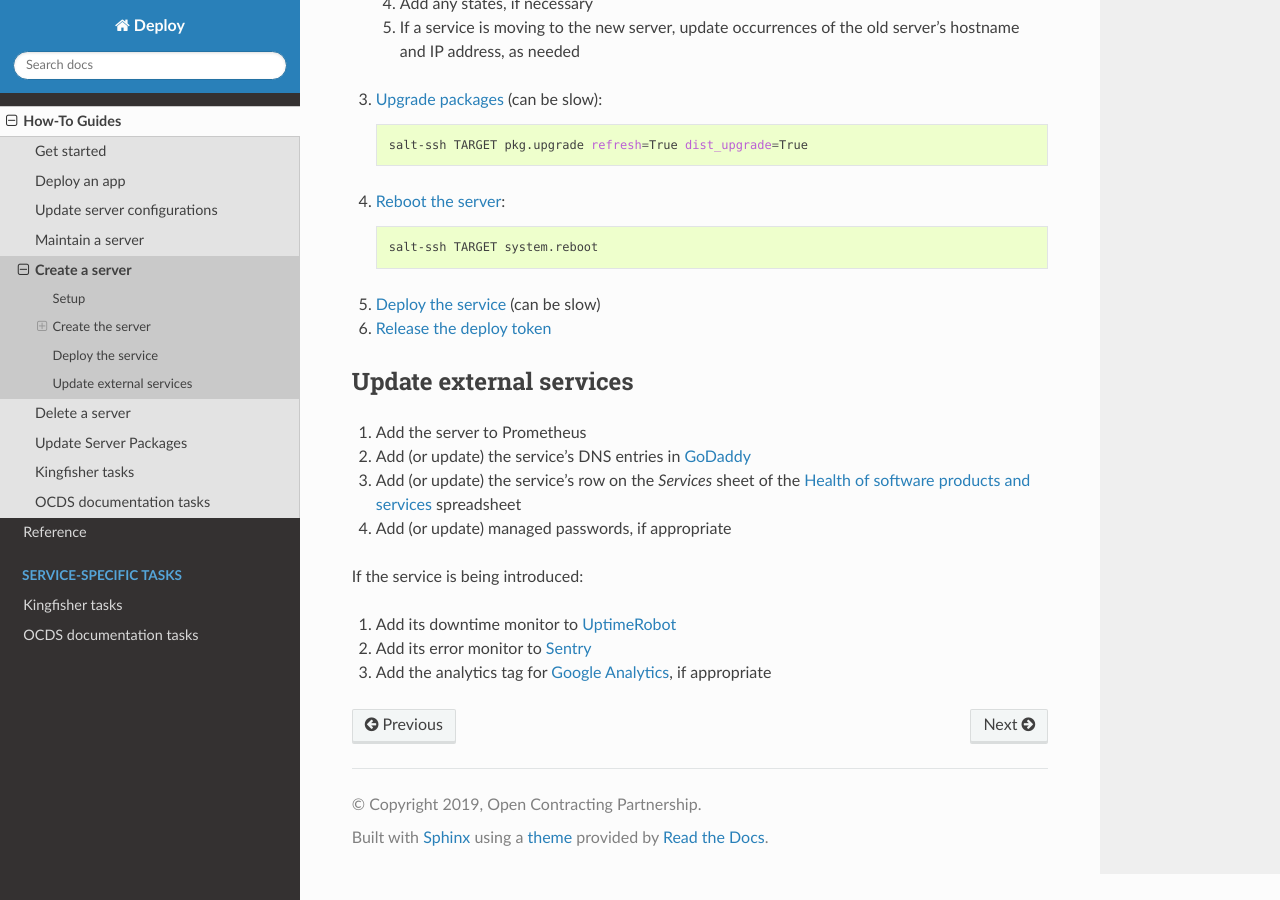
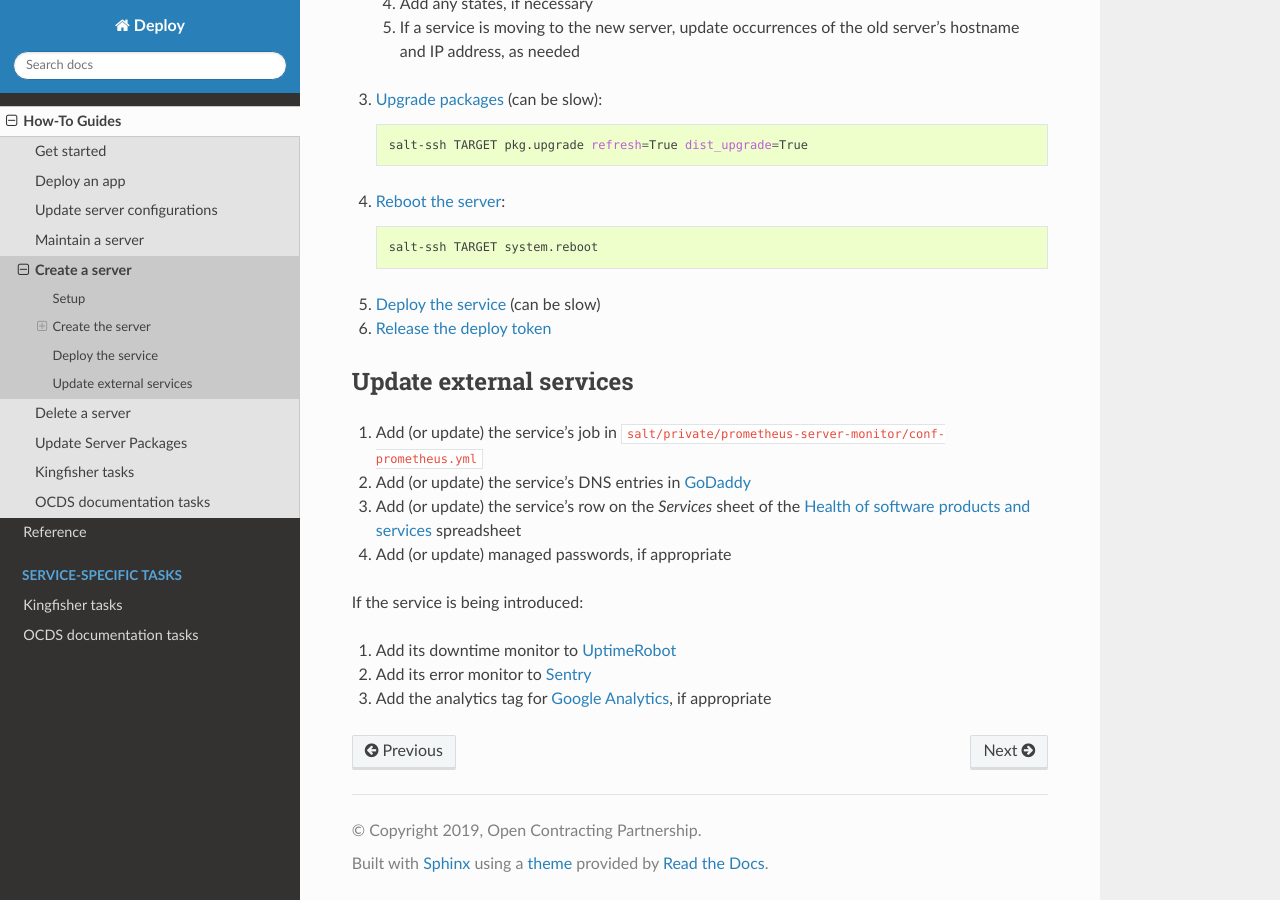
Before and after one commit to open-contracting/deploy, a Sphinx documentation site: the page built from docs/how-to/create_server.rst, in a window 1280 px wide and 900 px high, scrolled down 1164 px. Built offline with Sphinx 7.4.7 and the Read the Docs theme 2.0.0, drawn with Linux system fonts in a browser that asks for light colours.

Commit message:
Specify what it means to add a server to Prometheus

```diff
--- a/docs/how-to/create_server.rst
+++ b/docs/how-to/create_server.rst
@@ -70,7 +70,7 @@ Deploy the service
 Update external services
 ------------------------
 
-#. Add the server to Prometheus
+#. Add (or update) the service's job in ``salt/private/prometheus-server-monitor/conf-prometheus.yml``
 #. Add (or update) the service's DNS entries in `GoDaddy <https://dcc.godaddy.com/manage/OPEN-CONTRACTING.ORG/dns>`__
 #. Add (or update) the service's row on the *Services* sheet of the `Health of software products and services <https://docs.google.com/spreadsheets/d/1MMqid2qDto_9-MLD_qDppsqkQy_6OP-Uo-9dCgoxjSg/edit#gid=1480832278>`__ spreadsheet
 #. Add (or update) managed passwords, if appropriate
```
